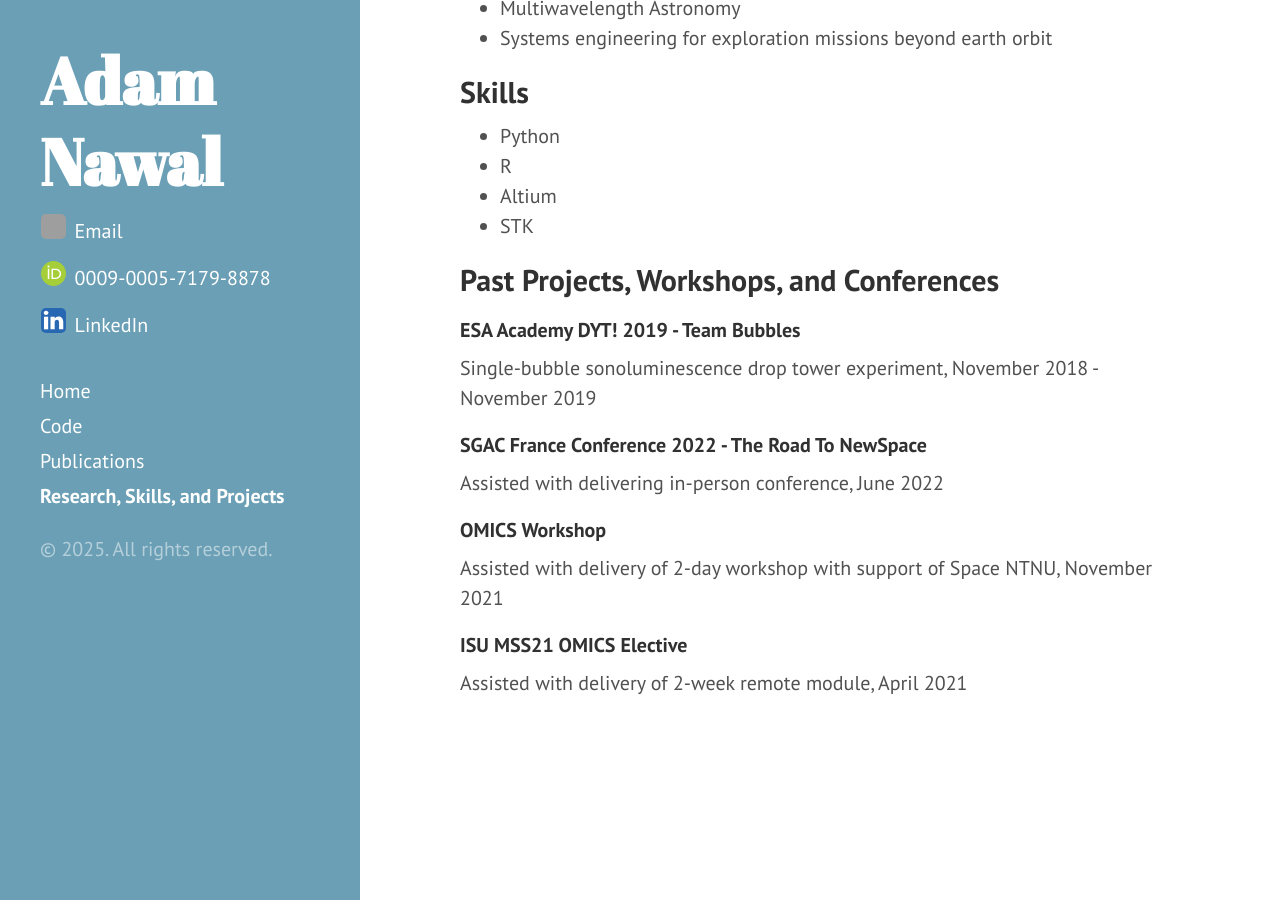
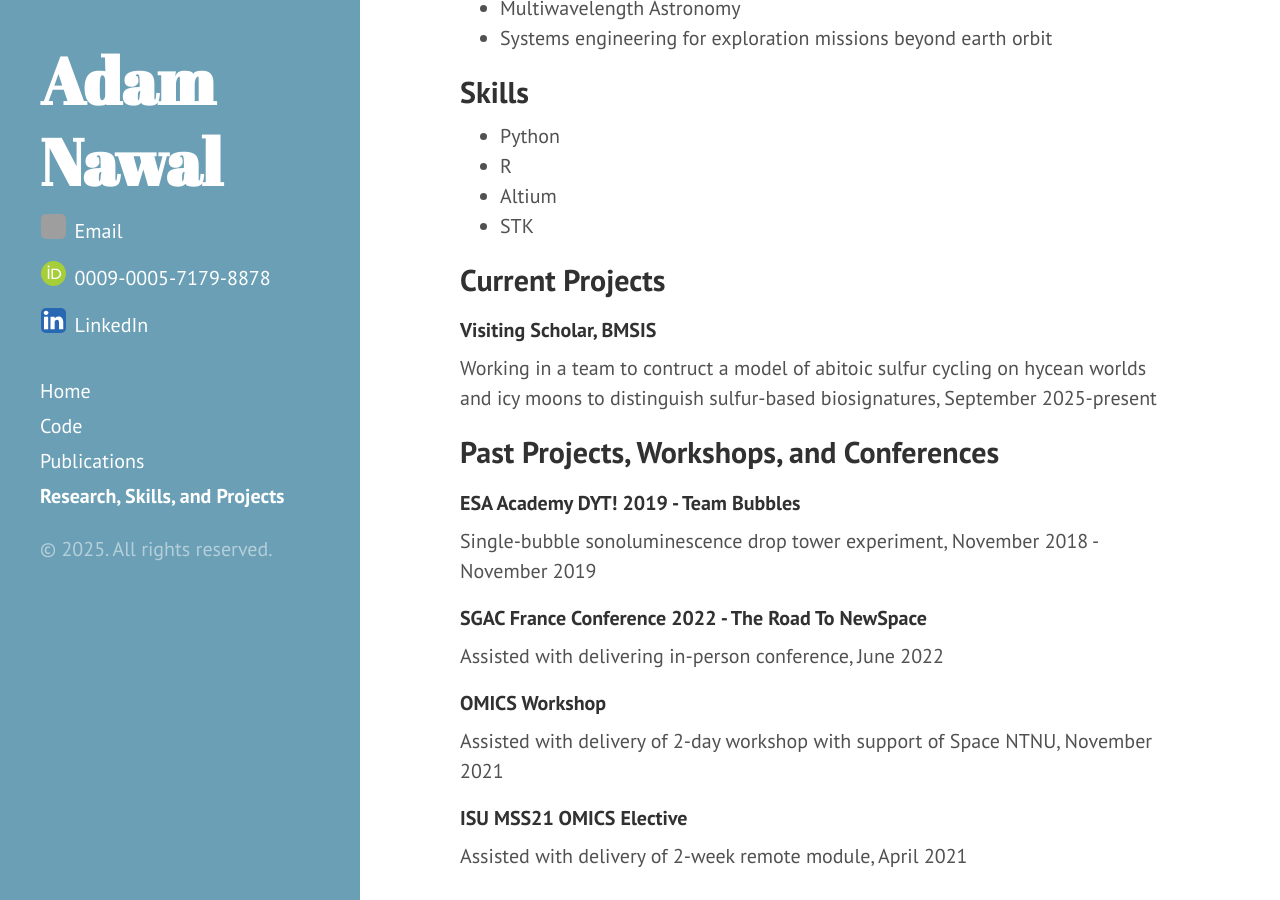
Before and after one commit to ConstantUncle/ConstantUncle.github.io, a Jekyll site: the page built from Research.md, in a window 1280 px wide and 900 px high, scrolled down 452 px. Built offline with Jekyll 4.4.1, drawn with Linux system fonts in a browser that asks for light colours; grey boxes are pictures that could not be loaded.

Commit message:
Update Research.md

```diff
--- a/Research.md
+++ b/Research.md
@@ -21,6 +21,12 @@ My current research interests are focused on exoplanets, astrobiology, planetary
 - Altium
 - STK
 
+## Current Projects
+
+#### Visiting Scholar, BMSIS
+
+Working in a team to contruct a model of abitoic sulfur cycling on hycean worlds and icy moons to distinguish sulfur-based biosignatures, September 2025-present
+
 ## Past Projects, Workshops, and Conferences
 
 #### ESA Academy DYT! 2019 - Team Bubbles
```
